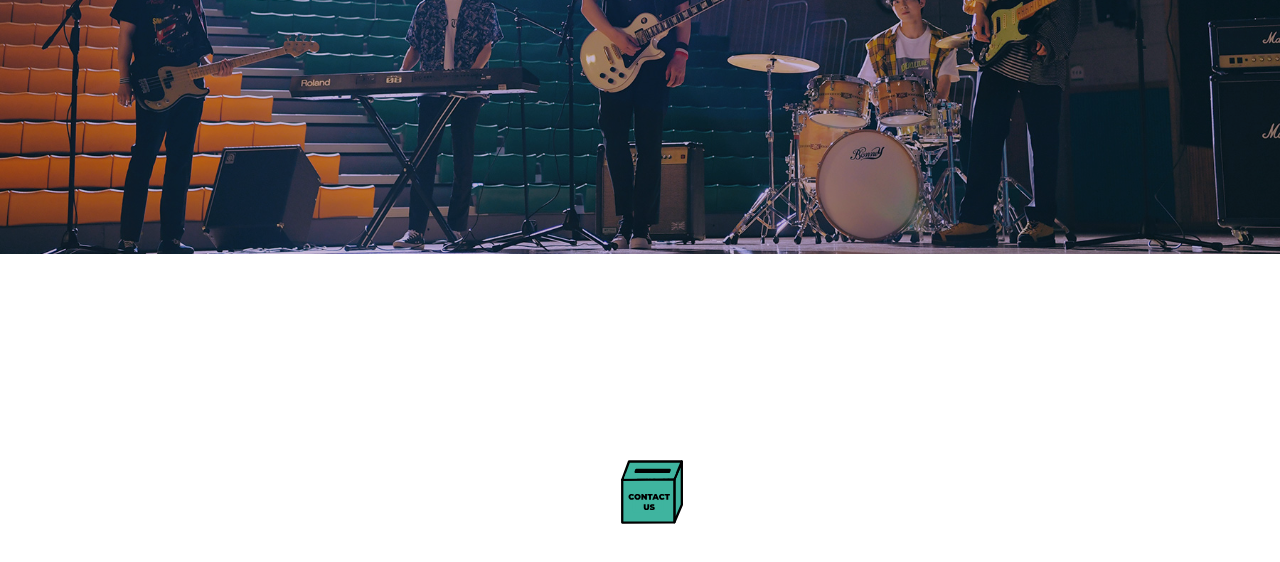
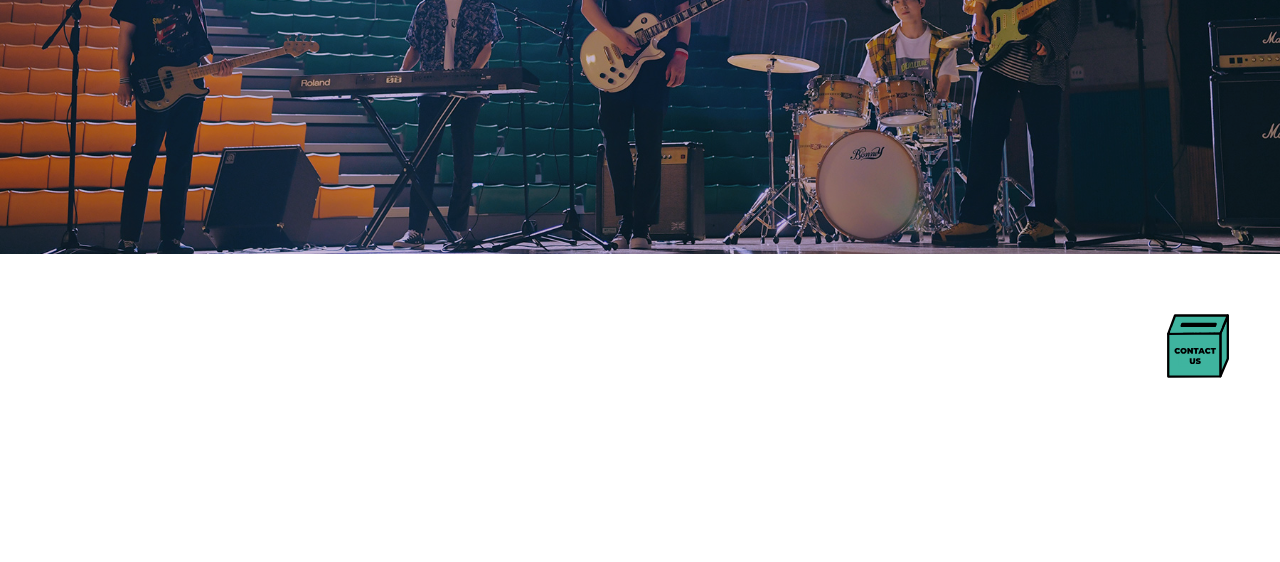
Before and after one commit to qiujin123/web3-popup-contact, a plain HTML site: page deploy/index.html in a window 1280 px wide. Shown: the part 386-948 px from the top of the page. Drawn offline with nearby package versions, Linux system fonts and the light colour scheme.

Commit message:
fixed music box in the right corner

```diff
--- a/deploy/index.html
+++ b/deploy/index.html
@@ -127,6 +127,7 @@
         <div>
             <h1>Explore the <br class="show-for-xl"> World of <span class="italic">Music</span></h1>
         </div>
+        <div id="index-content"></div>
     </section>
 
     <section id="music-box-container">
--- a/dev/scss/sections/_index-content.scss
+++ b/dev/scss/sections/_index-content.scss
@@ -47,4 +47,7 @@
             }
         }
     }
+    #index-content{
+        height: 300vh;
+    }
 }
--- a/dev/scss/sections/_music-box.scss
+++ b/dev/scss/sections/_music-box.scss
@@ -1,9 +1,12 @@
 #music-box-container {
-    margin-top: 100px;
-    margin-bottom: 50px;
-    align-items: center;
-    display: flex;
-    justify-content: center;
+    position: fixed;
+    bottom: 30px;
+    right: 30px;
+    // margin-top: 100px;
+    // margin-bottom: 50px;
+
+    // display: flex;
+    // justify-content: flex-end;
 
     #music {
         #box {
```
Also changed, not shown: deploy/css/styles.css, 1 other file.
